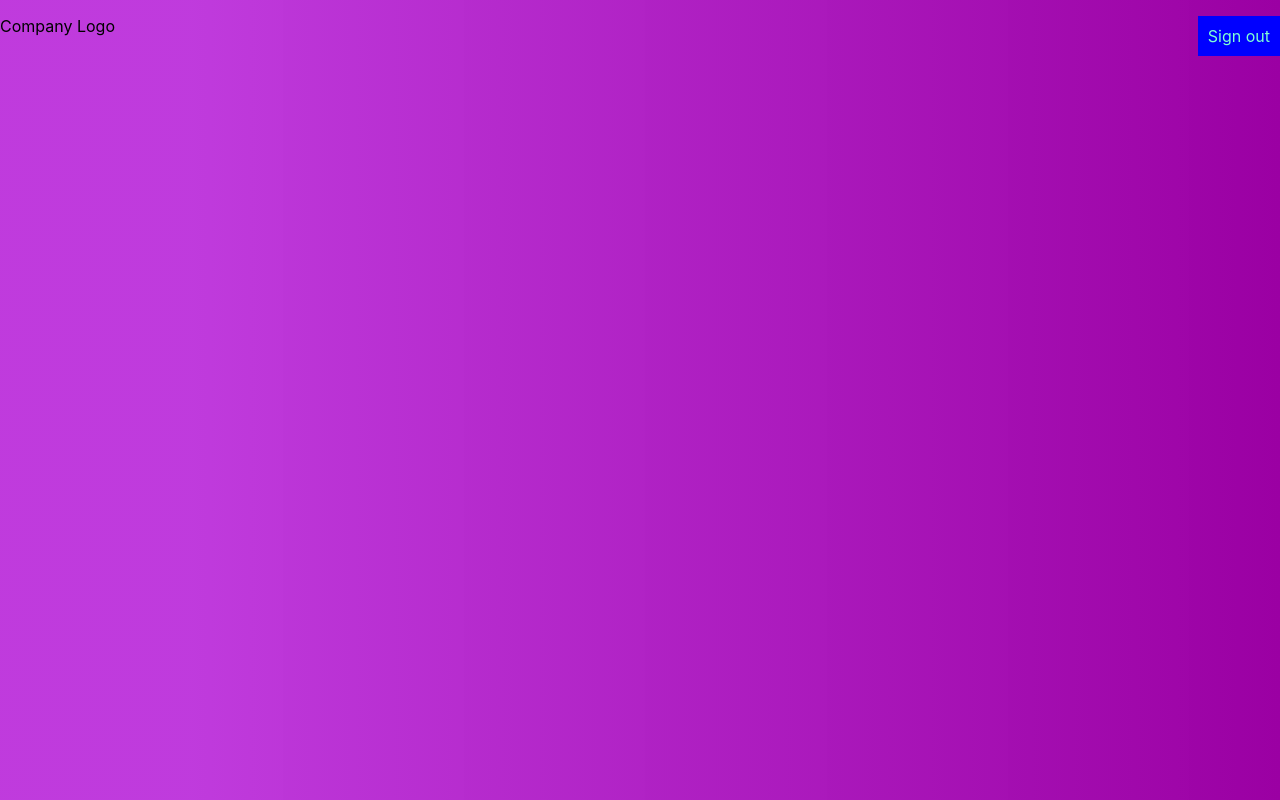
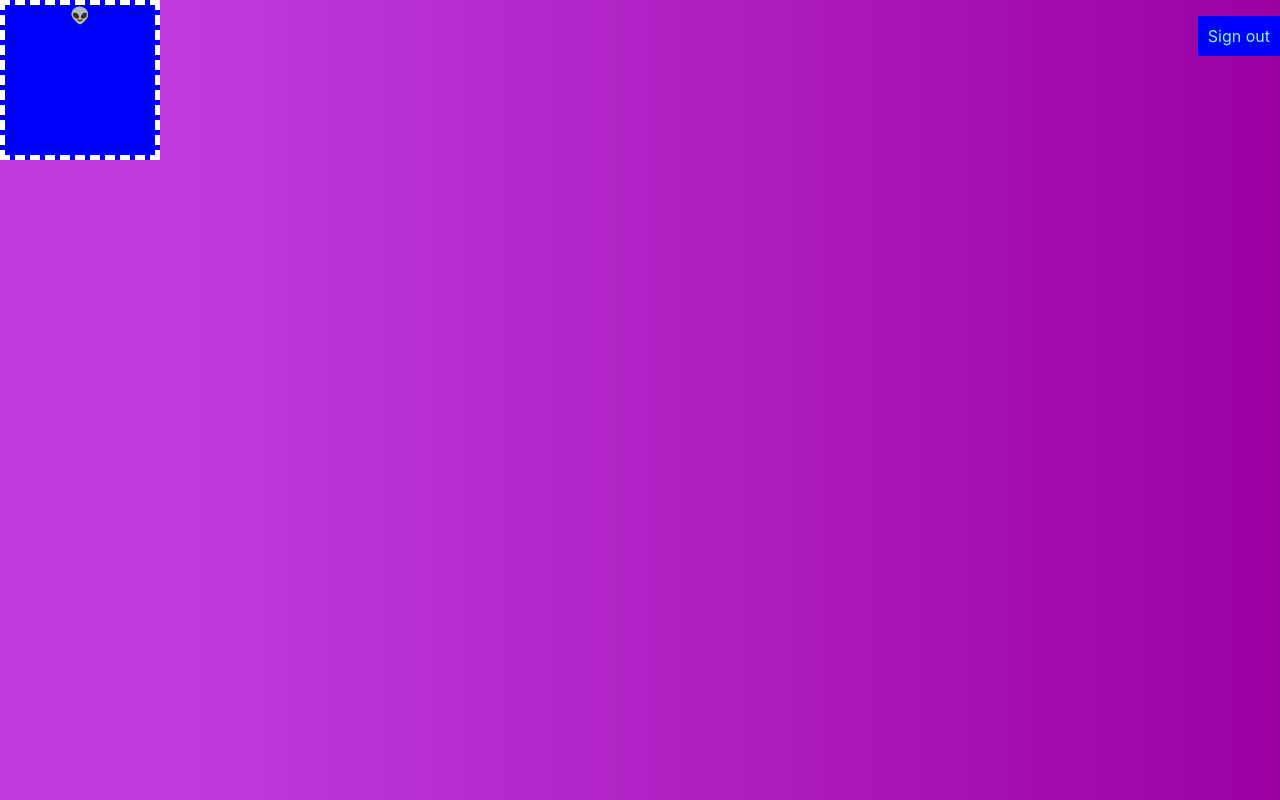
Before and after one commit to teejay327/face-recognition, a React (Create React App) app: page / in a window 1280 px wide. Built offline with nearby package versions, Linux system fonts and the light colour scheme.

Commit message:
Added logo & Logo.js

```diff
--- a/package.json
+++ b/package.json
@@ -10,6 +10,7 @@
     "react": "^18.2.0",
     "react-dom": "^18.2.0",
     "react-scripts": "5.0.1",
+    "react-tilt": "^1.0.2",
     "web-vitals": "^2.1.4"
   },
   "scripts": {
--- /dev/null
+++ b/src/components/Logo/Logo.css
@@ -0,0 +1,3 @@
+.logo {
+  margin: 5,10,5,10;
+}
--- /dev/null
+++ b/src/components/Logo/Logo.js
@@ -0,0 +1,27 @@
+import React from 'react';
+import { Tilt } from 'react-tilt';
+import './Logo.css';
+
+const Logo = () => {
+  const defaultOptions = {
+    reverse:        false,  // reverse the tilt direction
+    max:            35,     // max tilt rotation (degrees)
+    perspective:    1000,   // Transform perspective, the lower the more extreme the tilt gets.
+    scale:          1.1,    // 2 = 200%, 1.5 = 150%, etc..
+    speed:          1000,   // Speed of the enter/exit transition
+    transition:     true,   // Set a transition on enter/exit.
+    axis:           null,   // What axis should be disabled. Can be X or Y.
+    reset:          true,    // If the tilt effect has to be reset on exit.
+    easing:         "cubic-bezier(.03,.98,.52,.99)",    // Easing on enter/exit.
+  }
+
+  return (
+    <div className='logo'>
+    <Tilt options={defaultOptions} style={{ height: 150, width: 150 }}>
+      <div>👽</div>
+    </Tilt>
+    </div>
+  );
+};
+
+export default Logo;
--- a/src/components/Navigation/Navigation.css
+++ b/src/components/Navigation/Navigation.css
@@ -7,6 +7,9 @@
 
 .logo {
   display: inline;
+  background-color: blue;
+  border: dashed 5px white;
+  margin: 0,3em,0,3em;
 }
 
 .signout-button {
@@ -15,4 +18,5 @@
   background-color: blue;
   padding: 10px;
   margin: 0, 40px, 5px, 0;
+  height:fit-content;
 }
--- a/src/components/Navigation/Navigation.js
+++ b/src/components/Navigation/Navigation.js
@@ -1,10 +1,12 @@
 import React from'react';
+import Logo from '../Logo/Logo';
 import './Navigation.css';
 
 const Navigation = () => {
   return (
     <nav className='navbar'>
-      <p className='logo'>Company Logo</p>
+      {/*<p className='logo'>Company Logo</p> */}
+      <Logo className='logo'/>
       <p className='signout-button'>Sign out</p>
     </nav>
   )
```
Also changed, not shown: AI-face.jpg (added), 1 other file (tests, documents, lock files or other folders).
